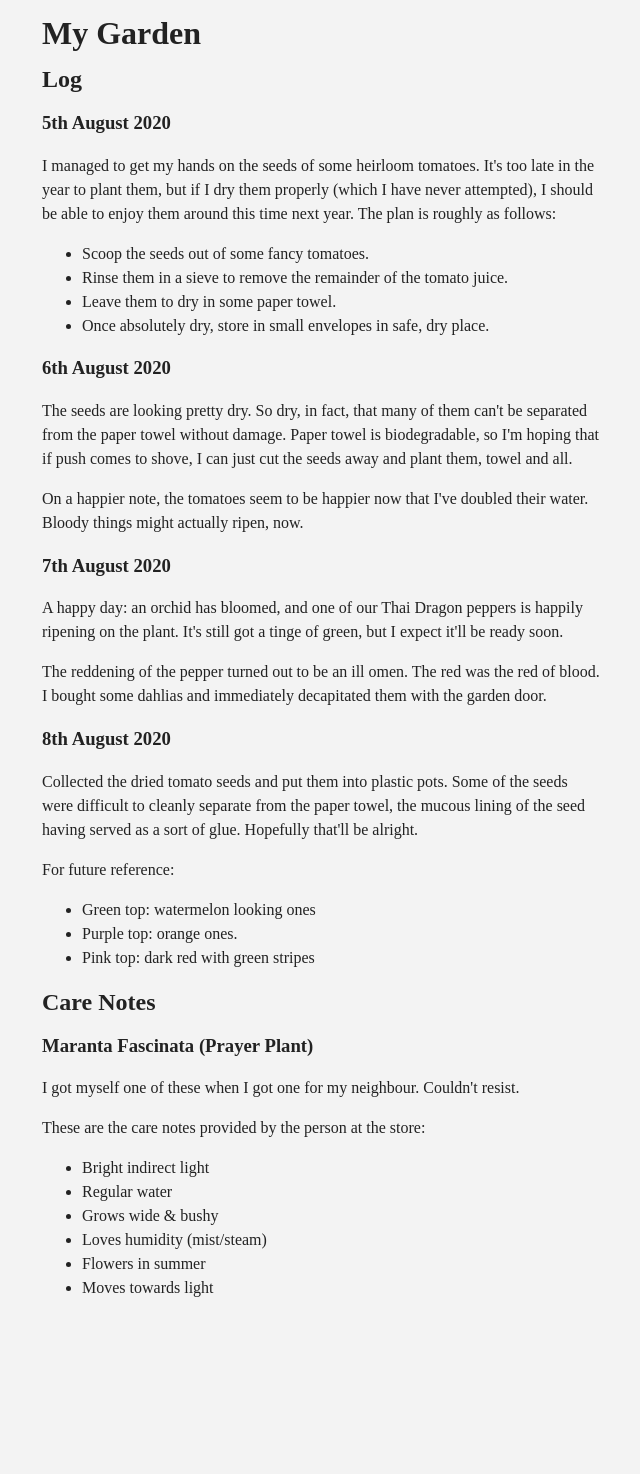
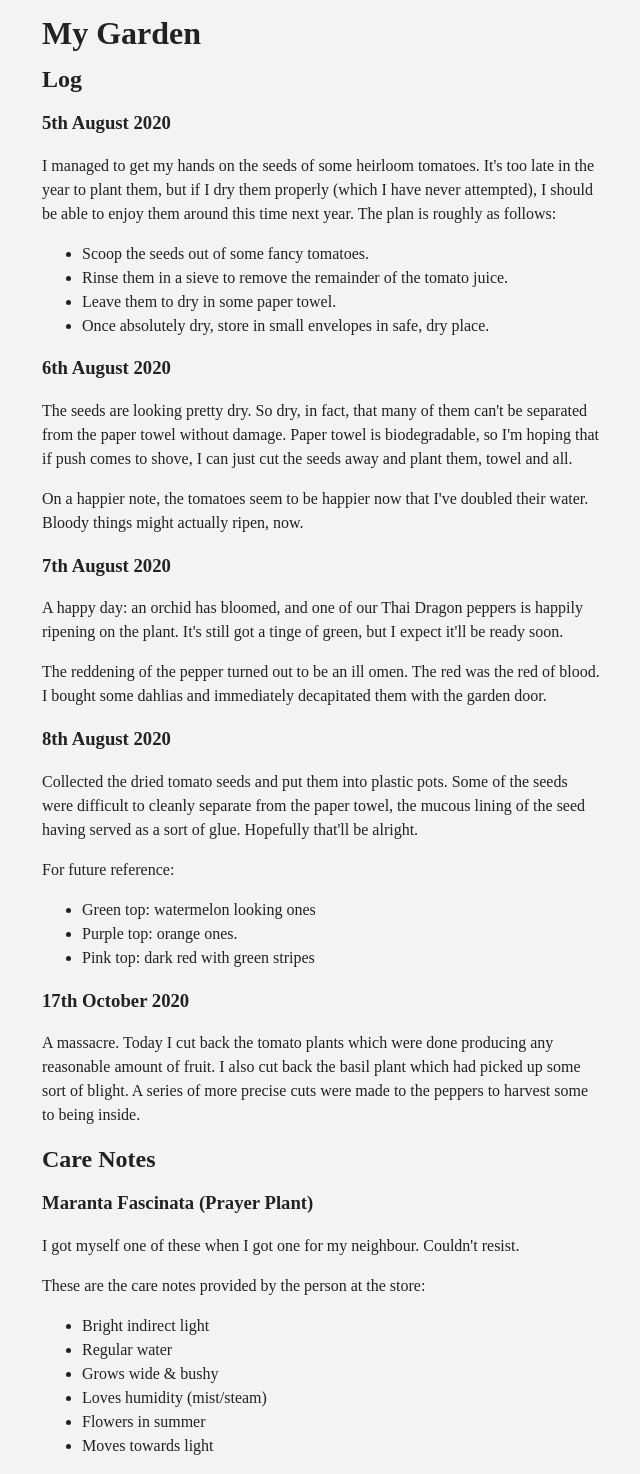
Before and after one commit to jsrn/jsrn.github.io, a Jekyll site: the page garden.html, which Jekyll copies as it is, in a window 1280 px wide. Shown: the whole page, without its empty margins (318-958 px from the left). Built offline with Jekyll 4.4.1, drawn with Linux system fonts in a browser that asks for light colours; before the commit the page ends 1316 px from its top, so only the background shows below that.

Commit message:
Update garden.html

```diff
--- a/garden.html
+++ b/garden.html
@@ -59,6 +59,10 @@
   <li>Pink top: dark red with green stripes</li>
 </ul>
 
+  <h3>17th October 2020</h3>
+
+  <p>A massacre. Today I cut back the tomato plants which were done producing any reasonable amount of fruit. I also cut back the basil plant which had picked up some sort of blight. A series of more precise cuts were made to the peppers to harvest some to being inside.</p>
+
   <h2>Care Notes</h2>
 
   <h3>Maranta Fascinata (Prayer Plant)</h3>
```
